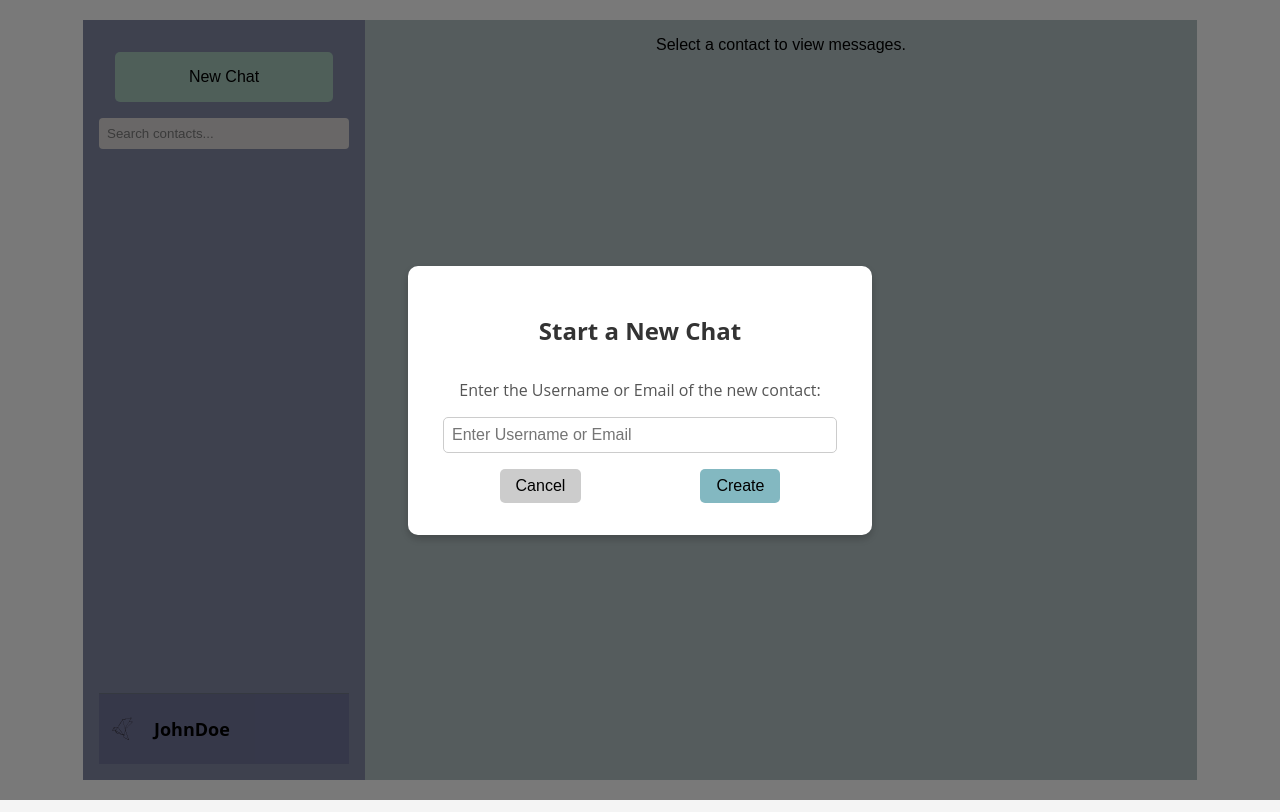
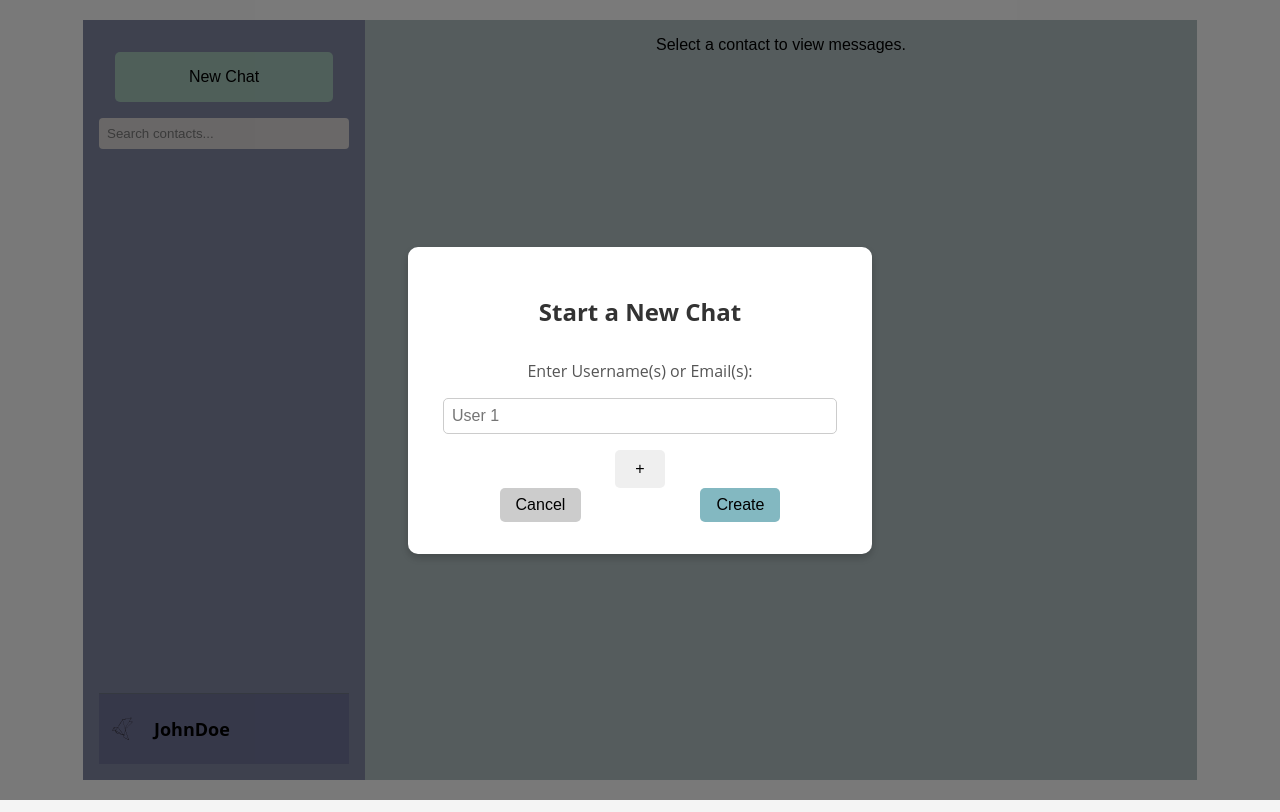
Before and after one commit to ryanfernald/Group-8-CS157C-NoSQL-Final-Project, a React (Vite) app in the folder carrier-messenger-app/frontend/: page /messages in a window 1280 px wide. Both pictures are taken after a click on the button "New Chat". Built offline with nearby package versions, Linux system fonts and the light colour scheme.

Commit message:
added group chat capabilities, reworked message and user routers to accommodate this.

```diff
--- a/carrier-messenger-app/frontend/src/user/Sidebar.jsx
+++ b/carrier-messenger-app/frontend/src/user/Sidebar.jsx
@@ -60,10 +60,6 @@ const Sidebar = ({ onSelectContact, selectedContact }) => {
   //   return contact; // Default case (if needed)
   // });
 
-  // const filteredContacts = contactsWithPhotos.filter(contact =>
-  //   contact.name.toLowerCase().includes(searchQuery.toLowerCase())
-  // );
-
   const [contacts, setContacts] = useState([]);
 
   const filteredContacts = contacts.filter(contact =>
@@ -79,7 +75,19 @@ const Sidebar = ({ onSelectContact, selectedContact }) => {
         const response = await fetch(`http://127.0.0.1:5000/user/contacts/${userId}`);
         if (!response.ok) throw new Error('Failed to fetch contacts');
         const data = await response.json();
-        setContacts(data.contacts || []);
+
+        const processedContacts = (data.contacts || []).map(chat => {
+          const participants = chat.participants || [];
+          const otherParticipants = participants.filter(p => p.id !== userId);
+
+          return {
+            chat_id: chat.chat_id,
+            name: otherParticipants.map(p => p.username).join(', '),
+            profilePhoto: otherParticipants[0]?.profilePhoto || null
+          };
+        });
+
+        setContacts(processedContacts);
       } catch (err) {
         console.error("Failed to load contacts:", err);
       }
--- a/carrier-messenger-app/frontend/src/user/new_chat.jsx
+++ b/carrier-messenger-app/frontend/src/user/new_chat.jsx
@@ -2,14 +2,26 @@ import React, { useState } from 'react';
 import './styling/new_chat.css';
 
 const NewChat = ({ onClose }) => {
-  const [input, setInput] = useState('');
+  const [inputs, setInputs] = useState(['']);
+
+  const handleInputChange = (index, value) => {
+    const newInputs = [...inputs];
+    newInputs[index] = value;
+    setInputs(newInputs);
+  };
+
+  const handleAddField = () => {
+    setInputs([...inputs, '']);
+  };
 
   const handleCreateChat = async () => {
     const currentUserId = localStorage.getItem('userId');
     const currentUsername = localStorage.getItem('username');
 
-    if (!input.trim()) {
-      alert("Please enter a username or email.");
+    const validInputs = inputs.map(input => input.trim()).filter(Boolean);
+
+    if (validInputs.length === 0) {
+      alert("Please enter at least one username or email.");
       return;
     }
 
@@ -17,7 +29,11 @@ const NewChat = ({ onClose }) => {
       const res = await fetch('http://127.0.0.1:5000/messages/new-chat', {
         method: 'POST',
         headers: { 'Content-Type': 'application/json' },
-        body: JSON.stringify({ currentUserId, currentUsername, target: input })
+        body: JSON.stringify({
+          currentUserId,
+          currentUsername,
+          targets: validInputs  // Notice this is now an array
+        })
       });
 
       const data = await res.json();
@@ -25,7 +41,7 @@ const NewChat = ({ onClose }) => {
       if (!res.ok) {
         alert(data.message || "Failed to create chat");
       } else {
-        alert(`✅ New chat started with ${data.other_username}`);
+        alert(`✅ New chat started with: ${data.created_with.join(', ')}`);
         onClose();
         window.location.reload();
       }
@@ -39,14 +55,18 @@ const NewChat = ({ onClose }) => {
     <div className="new-chat-overlay">
       <div className="new-chat-box">
         <h2>Start a New Chat</h2>
-        <p>Enter the Username or Email of the new contact:</p>
-        <input
-          type="text"
-          placeholder="Enter Username or Email"
-          value={input}
-          onChange={(e) => setInput(e.target.value)}
-          className="new-chat-input"
-        />
+        <p>Enter Username(s) or Email(s):</p>
+        {inputs.map((input, index) => (
+          <input
+            key={index}
+            type="text"
+            placeholder={`User ${index + 1}`}
+            value={input}
+            onChange={(e) => handleInputChange(index, e.target.value)}
+            className="new-chat-input"
+          />
+        ))}
+        <button onClick={handleAddField} className="add-user-button">+</button>
         <div className="new-chat-buttons">
           <button onClick={onClose} className="cancel-button">Cancel</button>
           <button onClick={handleCreateChat} className="create-button">Create</button>
```
Also changed, not shown: 2 other files (tests, documents, lock files or other folders).
